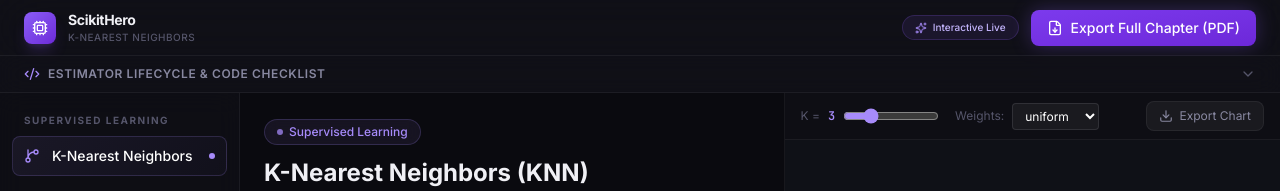
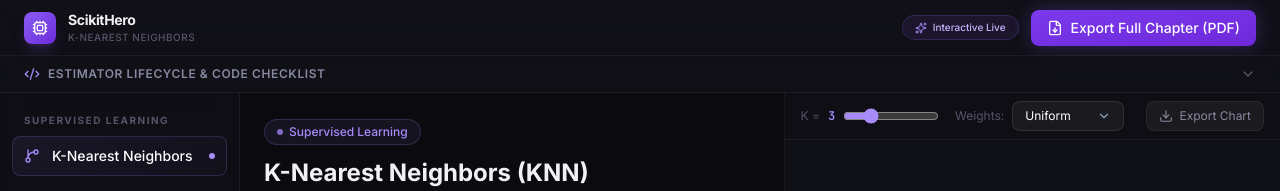
Before and after one commit to nzrnshannen/ScikitHero, a React (Vite) app: page / in a window 1280 px wide. Shown: the top 191 px of the page. Built offline with nearby package versions, Linux system fonts and the light colour scheme.

Commit message:
fixed dropdown in knn

```diff
--- a/src/components/Modules/KNNModule.jsx
+++ b/src/components/Modules/KNNModule.jsx
@@ -1,5 +1,5 @@
 import { useState, useRef, useEffect, useCallback } from 'react'
-import { Download } from 'lucide-react'
+import { Download, ChevronDown } from 'lucide-react'
 import { usePngExport } from '../../hooks/useExport.js'
 import { BlockMath, InlineMath } from 'react-katex'
 import {
@@ -53,6 +53,7 @@ export default function KNNModule() {
   const [query, setQuery] = useState([230, 230])
   const [dragging, setDragging] = useState(false)
   const [weights, setWeights] = useState('uniform')
+  const [isDropdownOpen, setIsDropdownOpen] = useState(false)
 
   const allPoints = [
     ...CLASS_A.map((p) => ({ pos: p, cls: 'A' })),
@@ -213,6 +214,11 @@ export default function KNNModule() {
               KNN is a non-parametric, instance-based learning algorithm. It classifies a new
               data point by finding the <strong>K closest training examples</strong> in the
               feature space and assigning the majority class label.
+              {weights === 'distance' && (
+                <span className="block mt-3 text-emerald-400 bg-emerald-500/10 p-2.5 rounded-lg border border-emerald-500/20">
+                  <strong>Distance Weighting Active:</strong> Closer neighbors are given significantly more voting influence (calculated as <InlineMath math="1/d" />), meaning a very close neighbor can easily outvote several distant ones!
+                </span>
+              )}
             </p>
           </div>
 
@@ -323,17 +329,41 @@ export default function KNNModule() {
               className="w-24 accent-[#a78bfa]"
             />
           </label>
-          <label className="text-xs text-text-muted flex items-center gap-2 shrink-0">
-            Weights:
-            <select
-              value={weights}
-              onChange={e => setWeights(e.target.value)}
-              className="bg-white/[0.05] border border-white/[0.1] rounded px-2 py-1 text-xs text-white"
-            >
-              <option value="uniform">uniform</option>
-              <option value="distance">distance</option>
-            </select>
-          </label>
+          <div className="relative text-xs text-text-muted flex items-center gap-2 shrink-0">
+            <span>Weights:</span>
+            <div className="relative">
+              <button
+                onClick={() => setIsDropdownOpen(!isDropdownOpen)}
+                className="flex items-center justify-between w-28 bg-white/[0.05] border border-white/[0.1] rounded-lg px-3 py-1.5 text-white hover:bg-white/[0.1] transition-colors"
+              >
+                <span className="capitalize">{weights}</span>
+                <ChevronDown className="w-3.5 h-3.5 text-slate-400" />
+              </button>
+
+              {isDropdownOpen && (
+                <>
+                  <div
+                    className="fixed inset-0 z-40"
+                    onClick={() => setIsDropdownOpen(false)}
+                  />
+                  <div className="absolute top-full left-0 mt-2 w-32 bg-slate-900 border border-slate-700 rounded-xl shadow-2xl z-50 overflow-hidden py-1">
+                    <button
+                      className={`w-full text-left px-3 py-2 text-sm text-white hover:bg-slate-800 transition-colors ${weights === 'uniform' ? 'bg-brand-500/20 text-brand-300' : ''}`}
+                      onClick={() => { setWeights('uniform'); setIsDropdownOpen(false) }}
+                    >
+                      Uniform
+                    </button>
+                    <button
+                      className={`w-full text-left px-3 py-2 text-sm text-white hover:bg-slate-800 transition-colors ${weights === 'distance' ? 'bg-brand-500/20 text-brand-300' : ''}`}
+                      onClick={() => { setWeights('distance'); setIsDropdownOpen(false) }}
+                    >
+                      Distance
+                    </button>
+                  </div>
+                </>
+              )}
+            </div>
+          </div>
           <button
             onClick={exportPng}
             className="ml-auto flex items-center gap-1.5 rounded-lg bg-white/[0.05] px-3 py-1.5 text-xs text-text-secondary hover:text-white hover:bg-white/[0.1] transition-colors border border-white/[0.06] shrink-0"
```
